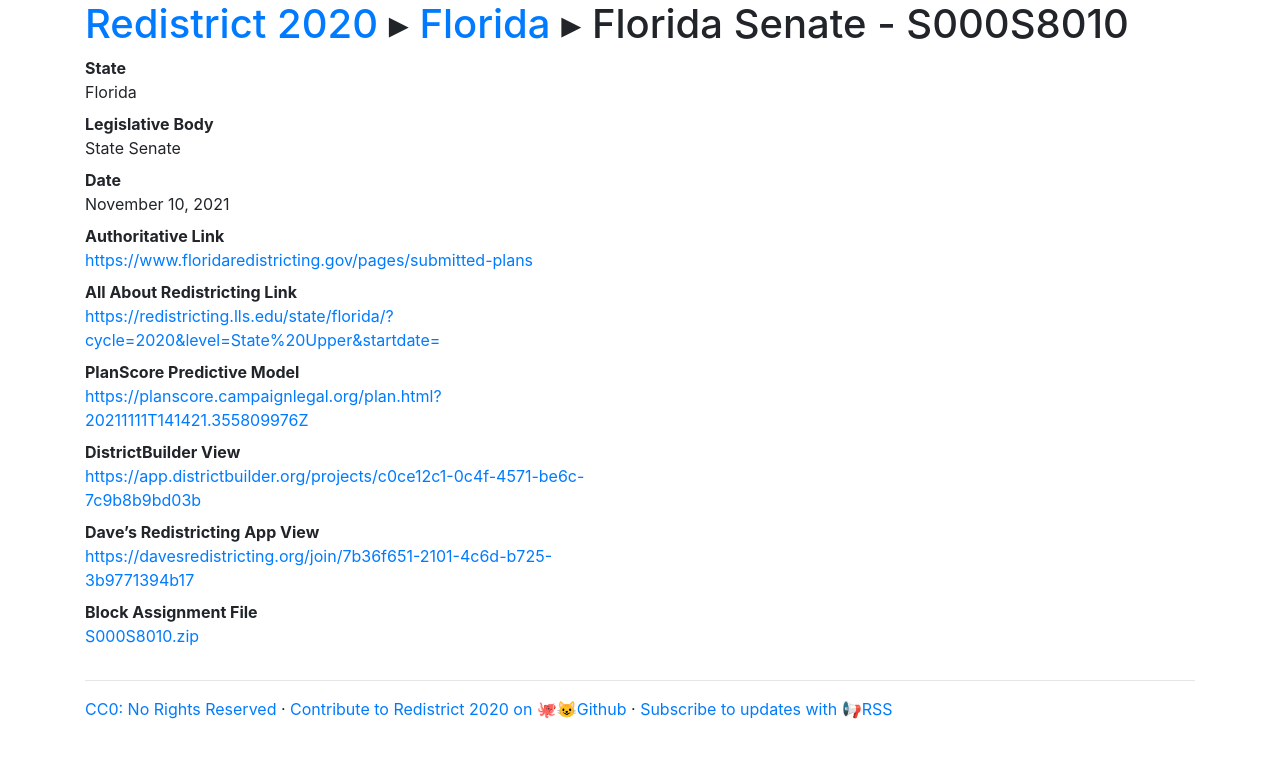
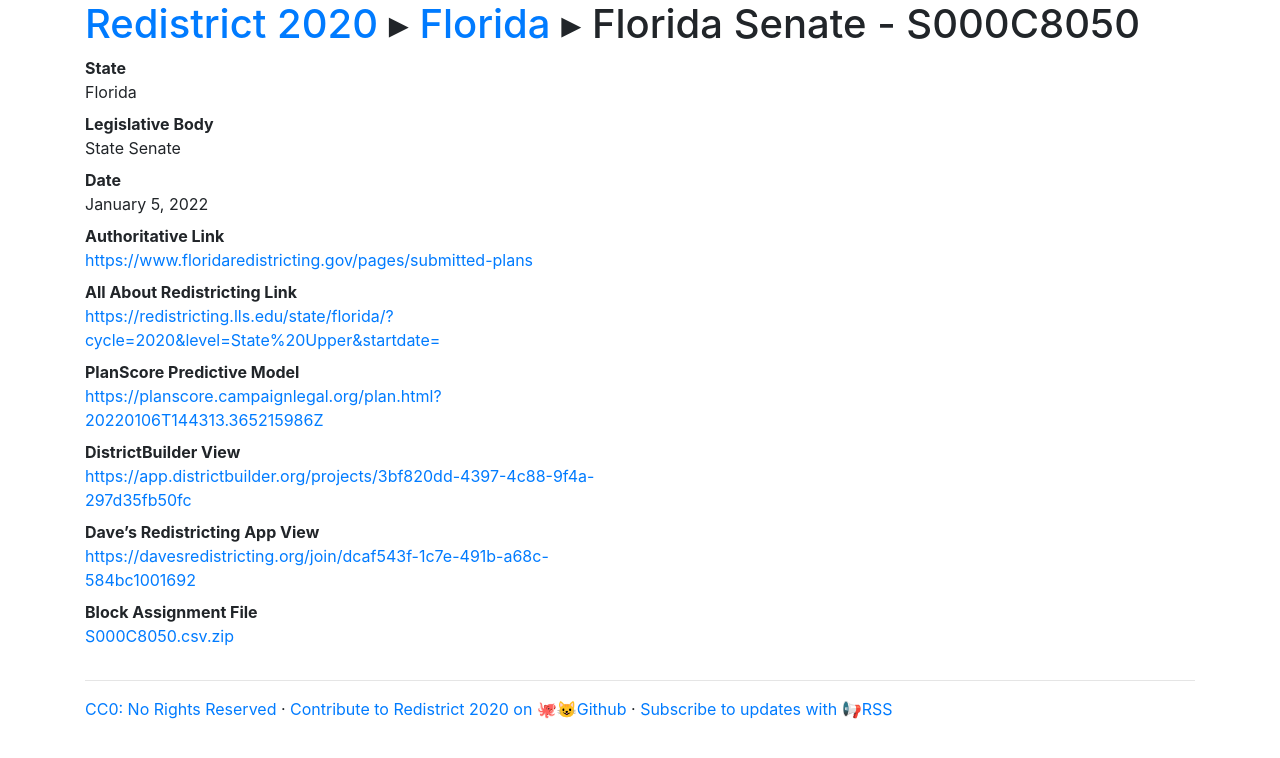
Before and after one commit to PlanScore/Redistrict2020, a Jekyll site: the page built from _plans/FL-2021-11-senate-S000S8050.md, in a window 1280 px wide. Shown: the top 758 px of the page. Built offline with Jekyll 4.4.1, drawn with Linux system fonts in a browser that asks for light colours; nearby versions of some CDN libraries.

Commit message:
Update FL-2021-11-senate-S000S8050.md

```diff
--- a/_plans/FL-2021-11-senate-S000S8050.md
+++ b/_plans/FL-2021-11-senate-S000S8050.md
@@ -1,16 +1,16 @@
 ---
 state: Florida
-title: Florida Senate - S000S8010
+title: Florida Senate - S000C8050
 body: State Senate
-date: 2021-11-10
+date: 2022-01-05
 authoritative_link: https://www.floridaredistricting.gov/pages/submitted-plans
 allabout_link: https://redistricting.lls.edu/state/florida/?cycle=2020&level=State%20Upper&startdate=
-planscore_link: https://planscore.campaignlegal.org/plan.html?20211111T141421.355809976Z
-districtbuilder_link: https://app.districtbuilder.org/projects/c0ce12c1-0c4f-4571-be6c-7c9b8b9bd03b
-davesredist_link: https://davesredistricting.org/join/7b36f651-2101-4c6d-b725-3b9771394b17
+planscore_link: https://planscore.campaignlegal.org/plan.html?20220106T144313.365215986Z
+districtbuilder_link: https://app.districtbuilder.org/projects/3bf820dd-4397-4c88-9f4a-297d35fb50fc
+davesredist_link: https://davesredistricting.org/join/dcaf543f-1c7e-491b-a68c-584bc1001692
 five38_link:
-blockassignment_file: /files/FL-2021-11/S000S8010.zip
 shapefile_file:
+blockassignment_file: /files/FL-2022-01/S000C8050.csv.zip
 simplegeojson_file:
 
 layout: plan-page
```
